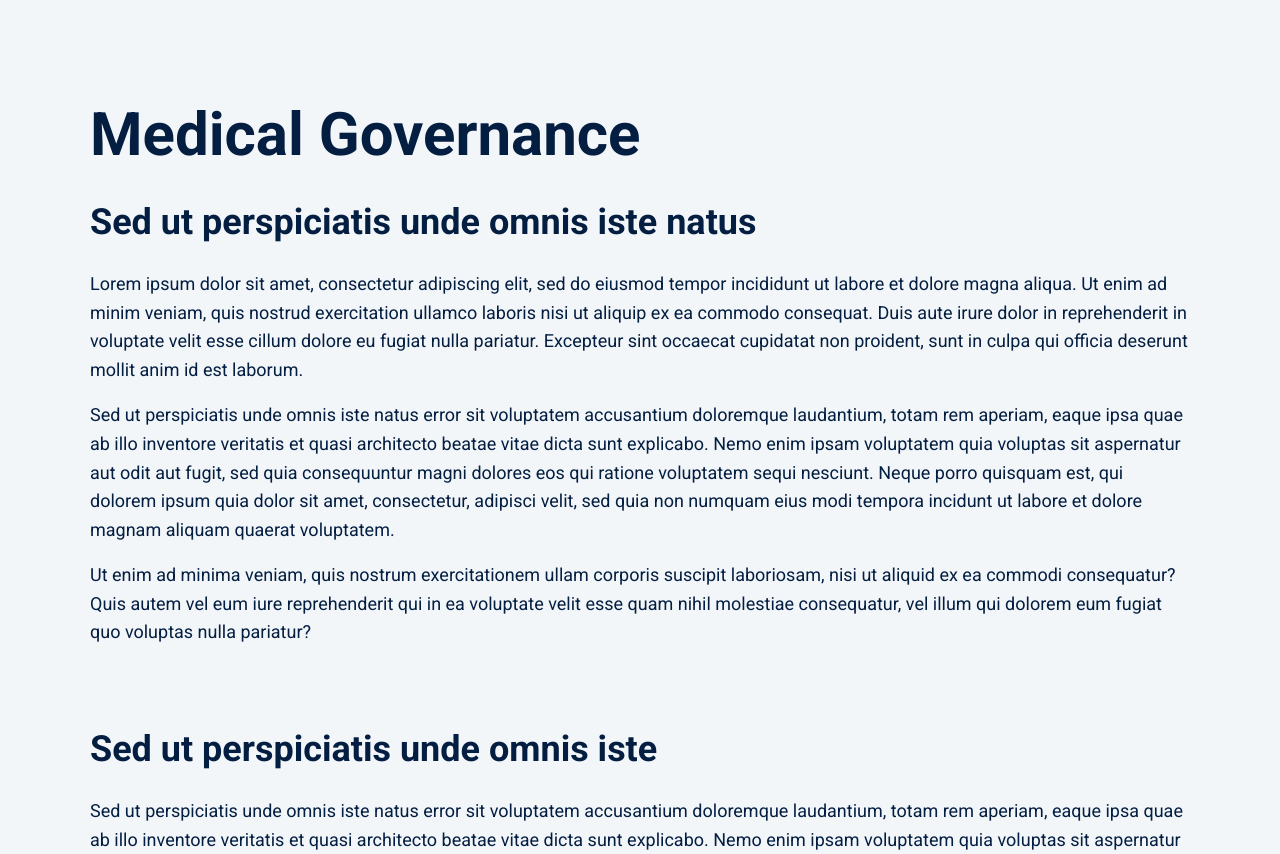
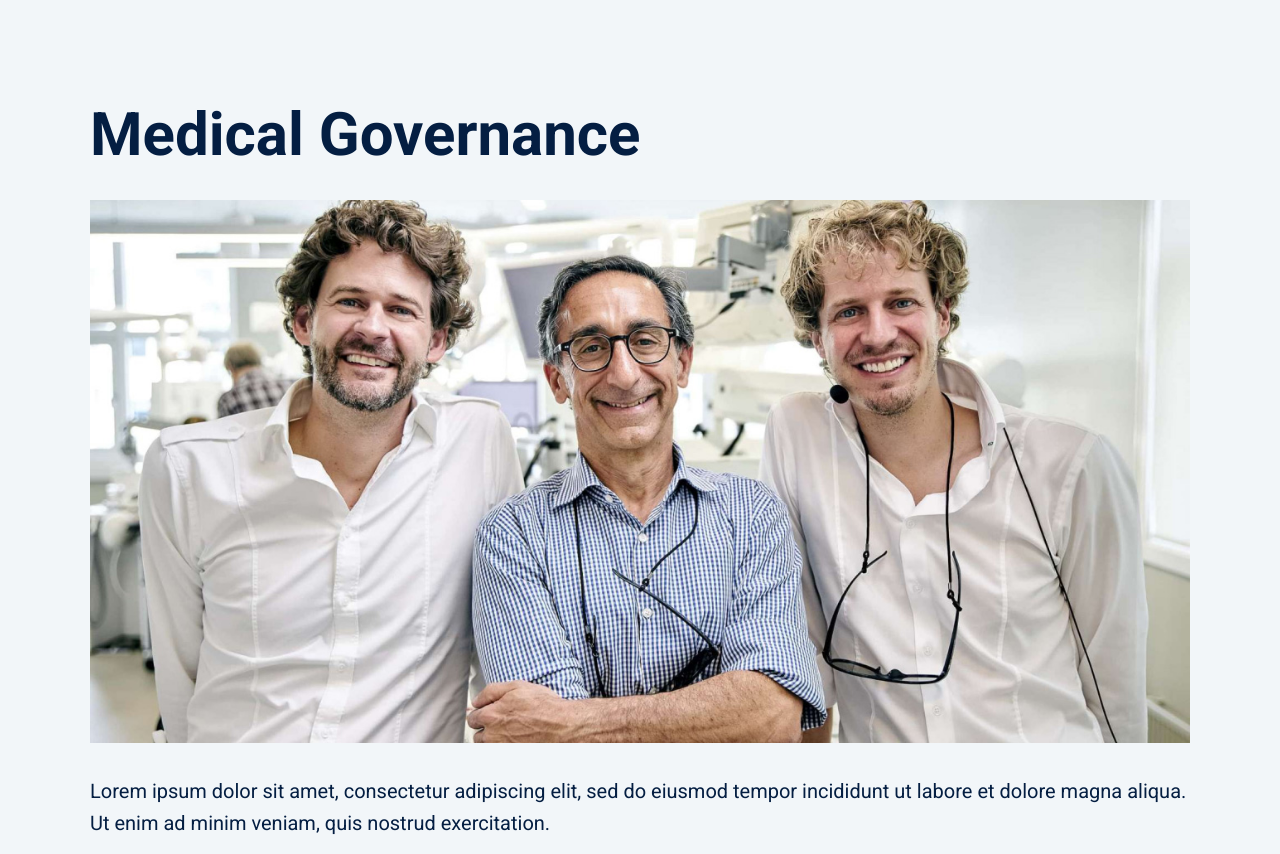
Before and after one commit to tx-dex/Colosseum-Website, a PHP site: page /static/page-basic.php in a window 1280 px wide. Shown: the part 132-986 px from the top of the page. Run offline with PHP 8.4, Linux system fonts and the light colour scheme; some libraries are stand-ins or nearby versions.

Commit message:
Basic page sections

```diff
--- a/static/page-basic.php
+++ b/static/page-basic.php
@@ -3,10 +3,14 @@
 <section class="page-section page-section-basic-page section-visible">
     <div class="container">
         <h1 class="page-title">
-
             <span property="schema:name" data-quickedit-field-id="node/14/title/en/full" class="field field--name-title field--type-string field--label-hidden">Medical Governance</span>
-
         </h1>
+        <div class="page-image">
+            <img src="img/frontpage-team.jpg?itok=DZzzdIG-" alt="Our team">
+        </div>
+        <p class="lead-text">
+            Lorem ipsum dolor sit amet, consectetur adipiscing elit, sed do eiusmod tempor incididunt ut labore et dolore magna aliqua. Ut enim ad minim veniam, quis nostrud exercitation.
+        </p>
         <div class="article-content">
 
             <h2>Sed ut perspiciatis unde omnis iste natus</h2>
--- a/web/themes/custom/cd_group/sass/_page-sections-general.scss
+++ b/web/themes/custom/cd_group/sass/_page-sections-general.scss
@@ -60,6 +60,14 @@
   .page-title {
     margin-bottom: 2rem;
   }
+
+  .page-image {
+    margin-bottom: 2rem;
+  }
+
+  .lead-text {
+    margin-bottom: 2rem;
+  }
 }
 
 .page-section-bp {
```
Also changed, not shown: web/themes/custom/cd_group/templates/node.html.twig (+10 -0 lines), web/themes/custom/cd_group/css/styles.css.
